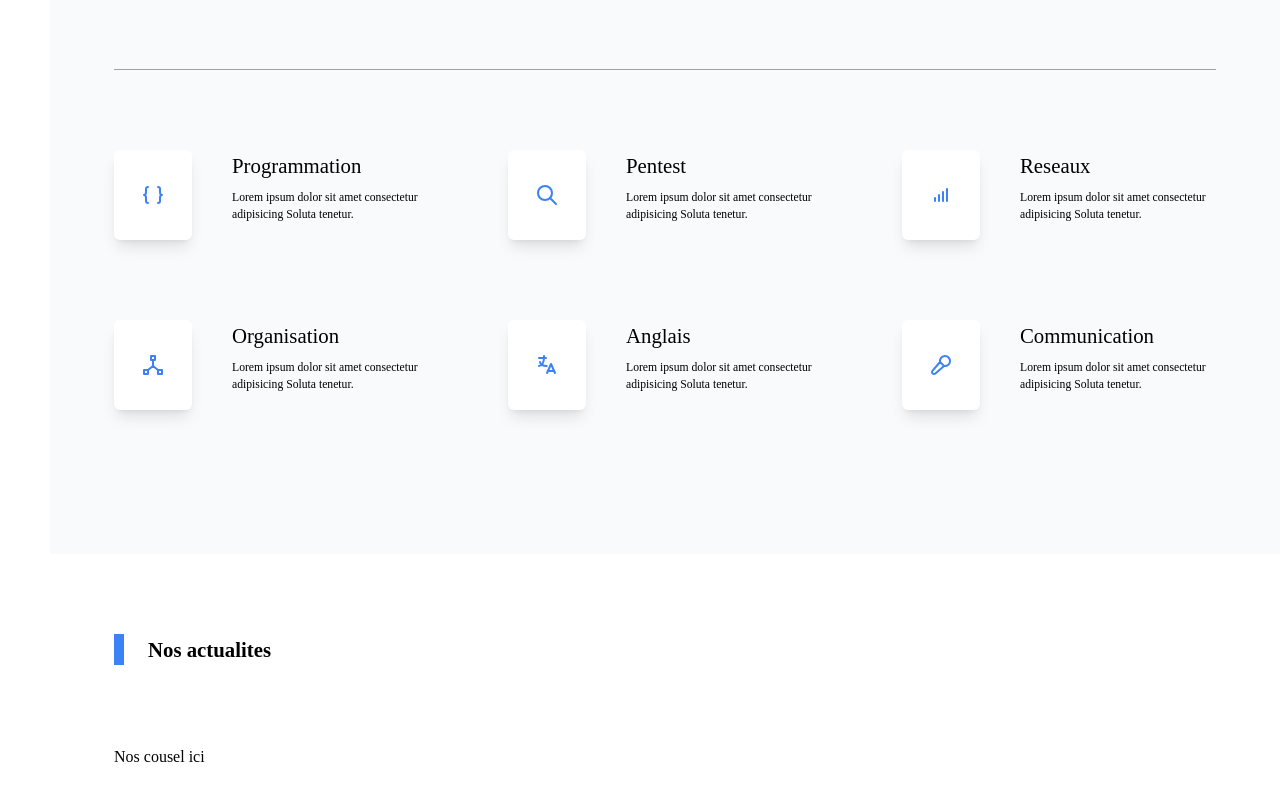
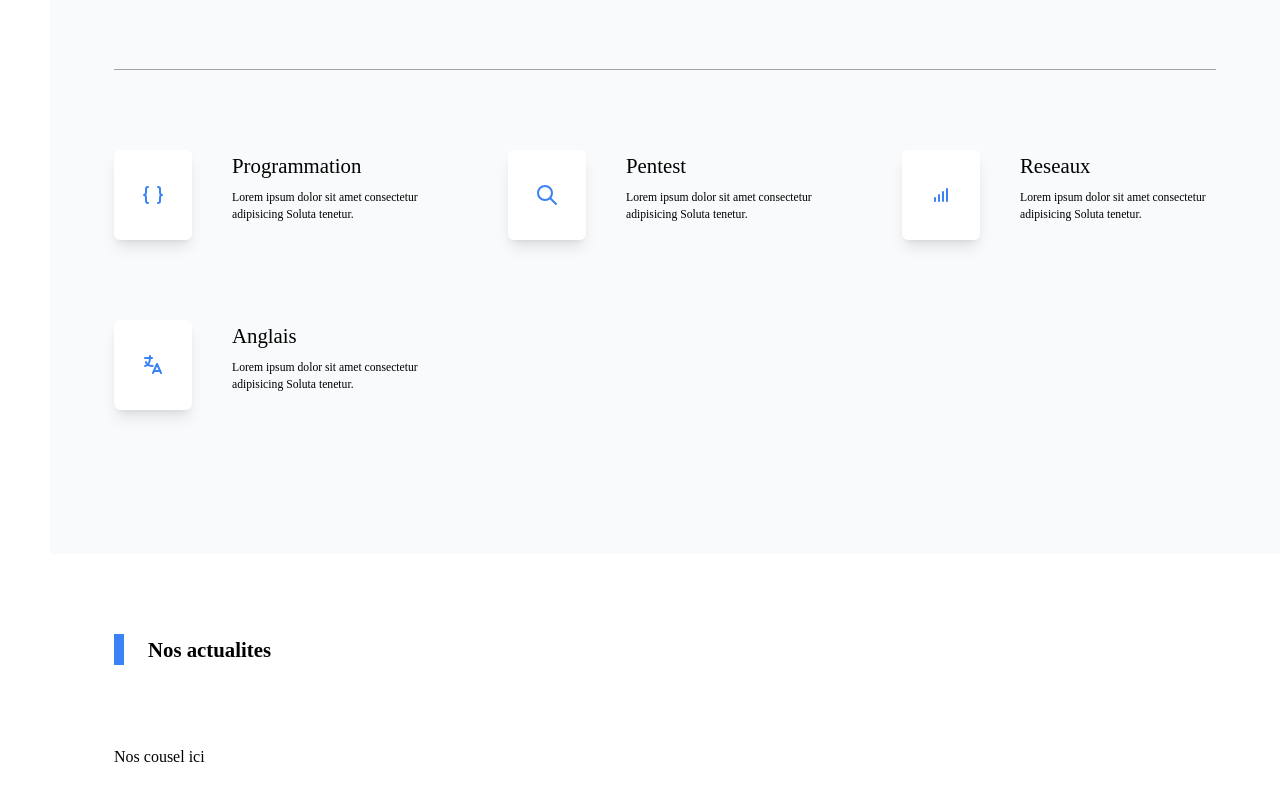
Before and after one commit to Takha65/DaaraIT-site-officiel, a React (Create React App) app: page / in a window 1280 px wide. Shown: the part 1074-1874 px from the top of the page. Built offline with nearby package versions, Linux system fonts and the light colour scheme.

Commit message:
managing codes

```diff
--- a/src/App.jsx
+++ b/src/App.jsx
@@ -35,23 +35,11 @@ function App() {
         " Lorem ipsum dolor sit amet consectetur adipisicing Soluta tenetur.",
     },
     {
-      icon: IconHierarchy2,
-      title: "Organisation",
-      description:
-        " Lorem ipsum dolor sit amet consectetur adipisicing Soluta tenetur.",
-    },
-    {
       icon: IconLanguage,
       title: "Anglais",
       description:
         " Lorem ipsum dolor sit amet consectetur adipisicing Soluta tenetur.",
-    },
-    {
-      icon: IconMicrophone2,
-      title: "Communication",
-      description:
-        " Lorem ipsum dolor sit amet consectetur adipisicing Soluta tenetur.",
-    },
+    }
   ];
 
   return (
--- a/src/components/modules/menu.jsx
+++ b/src/components/modules/menu.jsx
@@ -15,7 +15,6 @@ const Menu = () => {
                     <li className="item h-full flex items-center ml-8 px-2 py-[2px] hover:scale-110 hover:border-b-[2px] hover:border-black hover:pb-0 duration-150"><a href="" className=''>Evénemants</a></li>
                     <li className="item h-full flex items-center ml-8 px-2 py-[2px] hover:scale-110 hover:border-b-[2px] hover:border-black hover:pb-0 duration-150"><a href="" className=''>Commissions</a></li>
                     <li className="item h-full flex items-center ml-8 px-2 py-[2px] hover:scale-110 hover:border-b-[2px] hover:border-black hover:pb-0 duration-150"><a href="" className=''>Galerie</a></li>
-                    <li className="item h-full flex items-center ml-8 px-2 py-[2px] hover:scale-110 hover:border-b-[2px] hover:border-black hover:pb-0 duration-150"><a href="" className=''>Contacts</a></li>
                 </ul>
             </div>
         </div>
```
Also changed, not shown: 1 other file (tests, documents, lock files or other folders).
